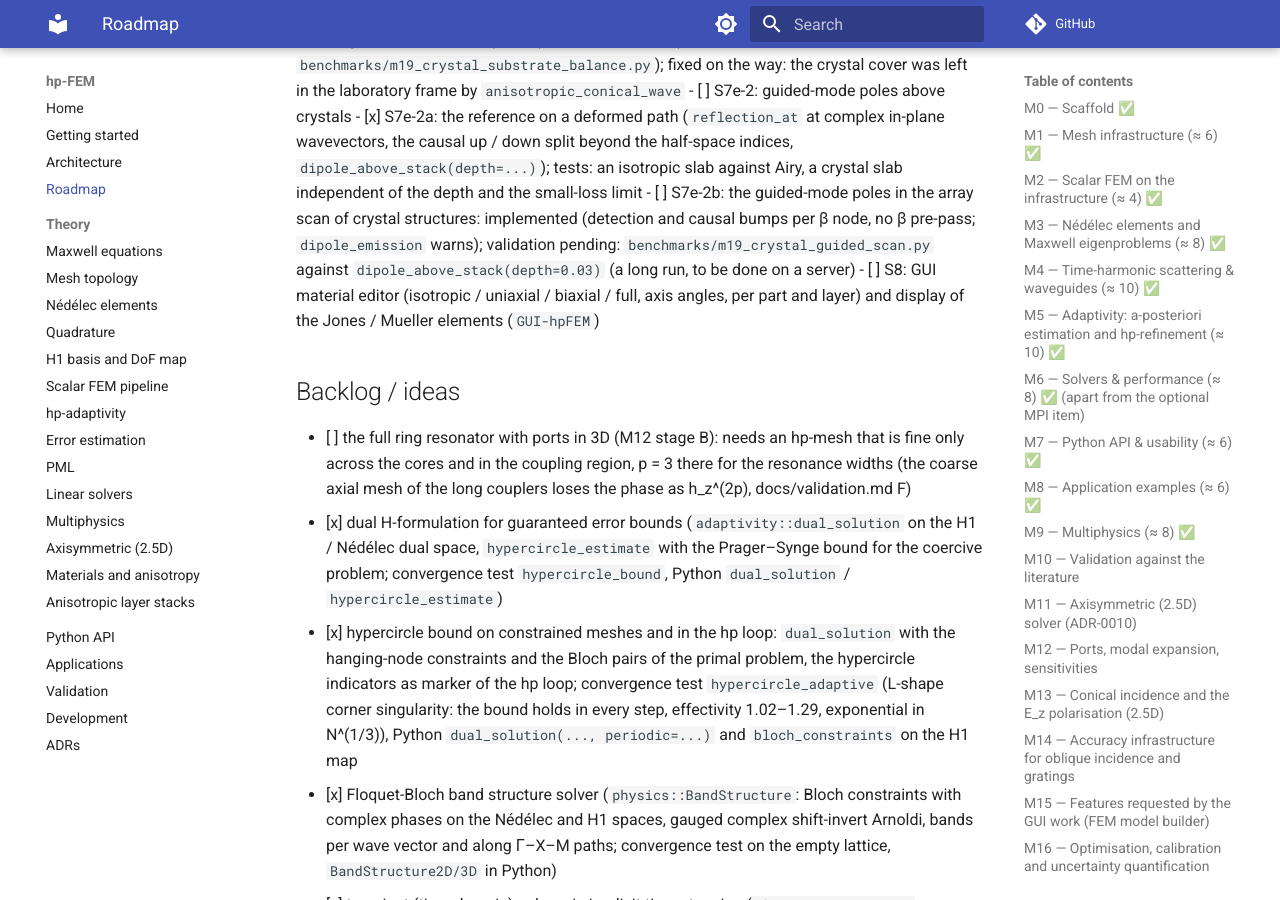
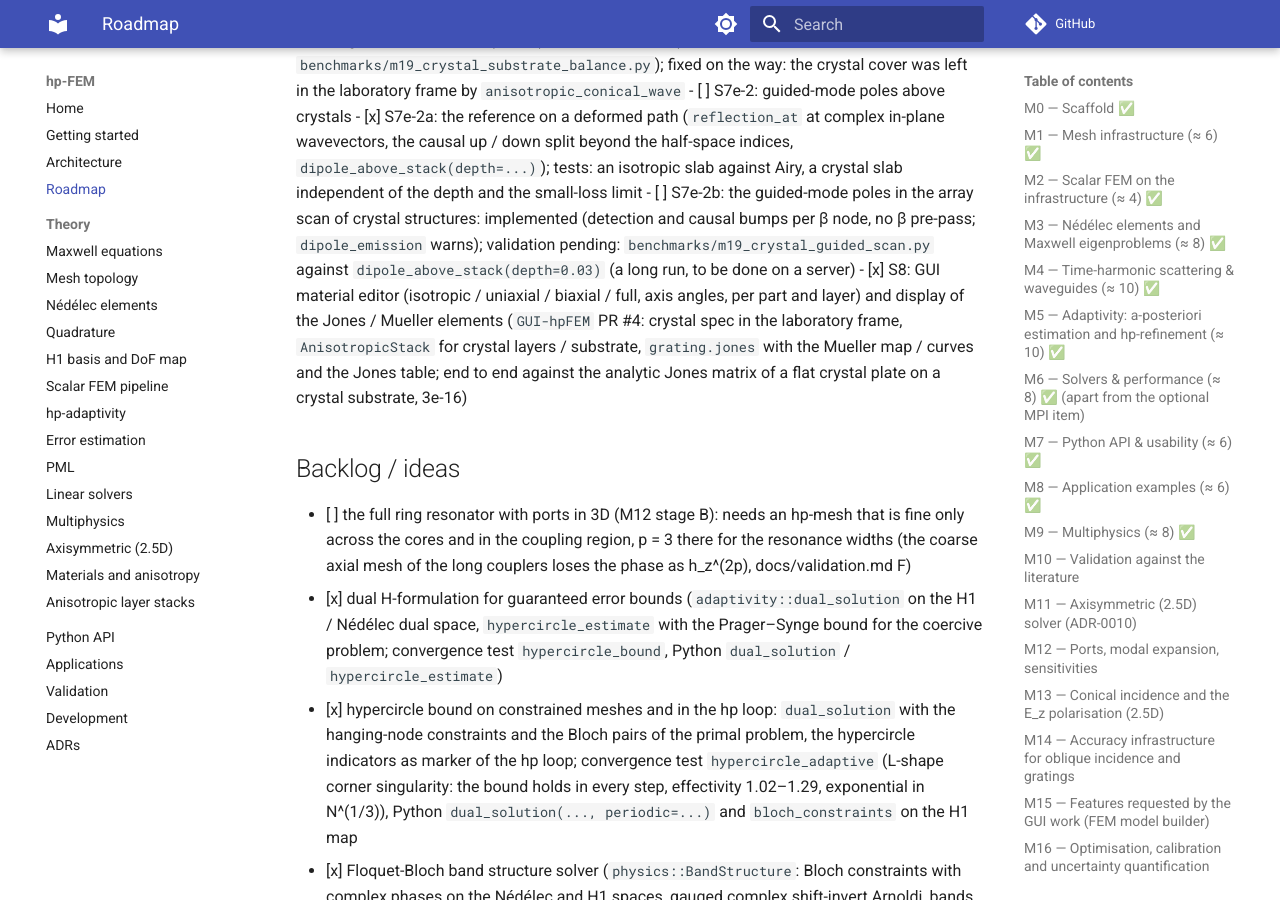
Before and after one commit to PhotonPower/hp-FEM, an MkDocs documentation site: the page built from docs/roadmap.md, in a window 1280 px wide and 900 px high, scrolled down 17370 px. Built offline with MkDocs 1.6.1 and Material for MkDocs 9.7.7, drawn with Linux system fonts in a browser that asks for light colours; comment, search, counter and statistics services are not loaded.

Commit message:
docs(roadmap): M19 S8 GUI material editor and Jones / Mueller display
Co-Authored-By: Claude Opus 5.5 <noreply@anthropic.com>

```diff
--- a/docs/roadmap.md
+++ b/docs/roadmap.md
@@ -682,8 +682,11 @@ last.
         (detection and causal bumps per β node, no β pre-pass; `dipole_emission` warns);
         validation pending: `benchmarks/m19_crystal_guided_scan.py` against
         `dipole_above_stack(depth=0.03)` (a long run, to be done on a server)
-- [ ] S8: GUI material editor (isotropic / uniaxial / biaxial / full, axis angles, per part and
-  layer) and display of the Jones / Mueller elements (`GUI-hpFEM`)
+- [x] S8: GUI material editor (isotropic / uniaxial / biaxial / full, axis angles, per part and
+  layer) and display of the Jones / Mueller elements (`GUI-hpFEM` PR #4: crystal spec in the
+  laboratory frame, `AnisotropicStack` for crystal layers / substrate, `grating.jones` with the
+  Mueller map / curves and the Jones table; end to end against the analytic Jones matrix of a flat
+  crystal plate on a crystal substrate, 3e-16)
 
 ## Backlog / ideas
 - [ ] the full ring resonator with ports in 3D (M12 stage B): needs an hp-mesh that is fine
```
Also changed, not shown: CHANGELOG.md (+2 -0 lines).
